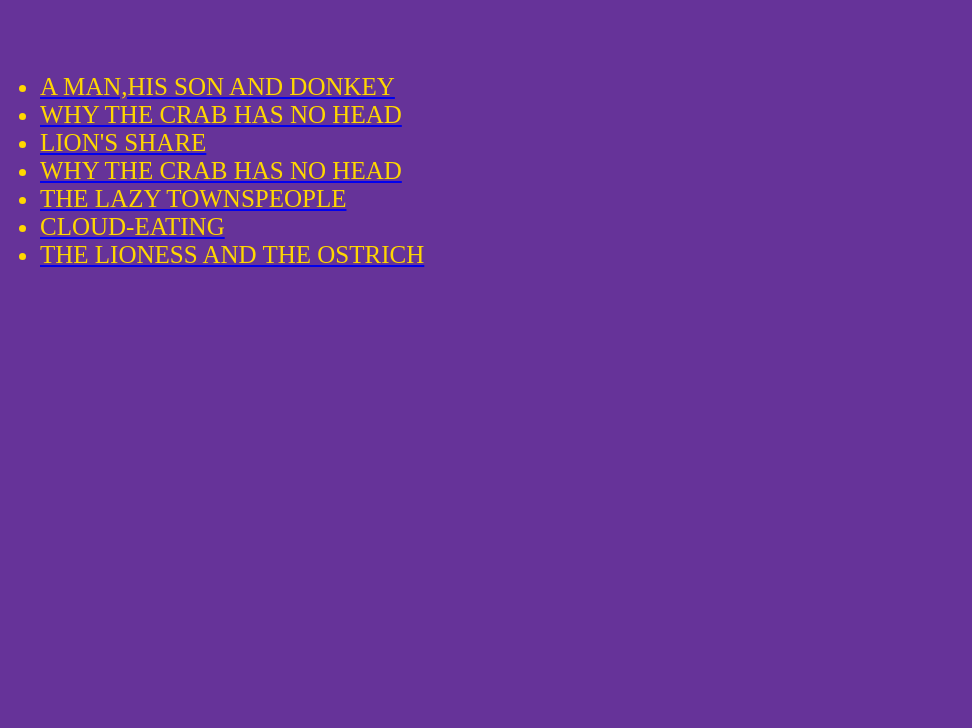
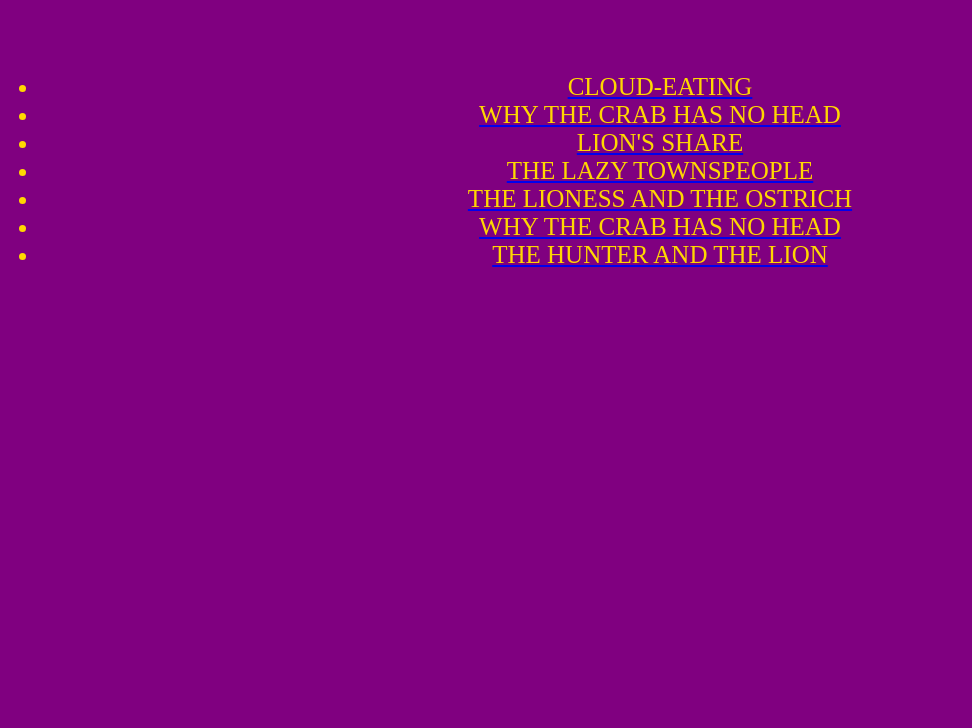
Before and after one commit to erick-munene/WatotoKumiChildren-sHome, a plain HTML site: page Stories.html in a window 1280 px wide. Shown: the part 72-800 px from the top of the page, without its empty margins (0-972 px from the left). Drawn offline with Linux system fonts and the light colour scheme.

Commit message:
added an images folder and modified the page

```diff
--- a/Stories.html
+++ b/Stories.html
@@ -4,13 +4,13 @@
     <nav id="leftnav"><ul>
 
 
-           <a href="firststory.html"><li>A MAN,HIS SON AND DONKEY</li></a>
-           <a href="secondstory.html"><li>Why the Crab has no Head</li></a>
+           <a href="firststory.html"><li>CLOUD-EATING</li></a>
+           <a href="secondstory.html"><li>WHY THE CRAB HAS NO HEAD</li></a>
             <a href="thirdstory.html"><li>LION'S SHARE </li></a>
-           <a href="fourthstory.html"><li>WHY THE CRAB HAS NO HEAD</li></a>
-        <a href="fifthstory.html"><li>THE LAZY TOWNSPEOPLE</li></a>
-        <a href="sixthstory.html"><li>CLOUD-EATING</li></a>
-        <a href="seventhstory.html"><li>THE LIONESS AND THE OSTRICH</li></a>
+           <a href="fourthstory.html"><li>THE LAZY TOWNSPEOPLE</li></a>
+        <a href="fifthstory.html"><li>THE LIONESS AND THE OSTRICH</li></a>
+        <a href="sixthstory.html"><li>Why the Crab has no Head</li></a>
+        <a href="seventhstory.html"><li>THE HUNTER AND THE LION</li></a>
 
         </ul></nav>
 </html>
--- a/stories.css
+++ b/stories.css
@@ -1,9 +1,9 @@
 li {
-       background-color:rebeccapurple;
+       background-color:purple;
 
     font-family: "Times New Roman";
     font-size: 25px;
-    text-align: left;
+    text-align: center;
     text-transform: uppercase;
     color: gold;
 
@@ -25,7 +25,7 @@ li {
 }
 
  body {
-       background-color:rebeccapurple;
+       background-color:purple;
 
     font-family: "Times New Roman";
     font-size: 25px;
```
Also changed, not shown: images/africa-friend-1.jpg (added), images/family-clip-art.gif (added).
